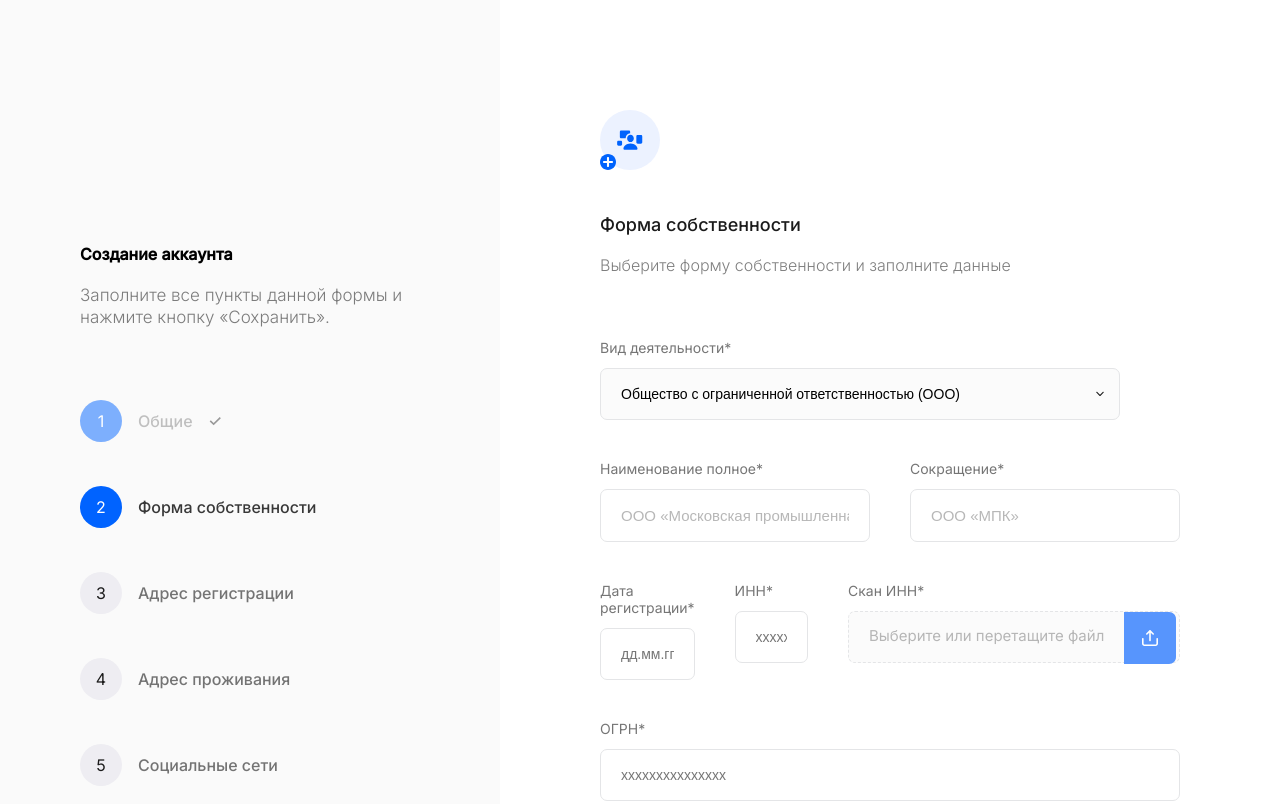
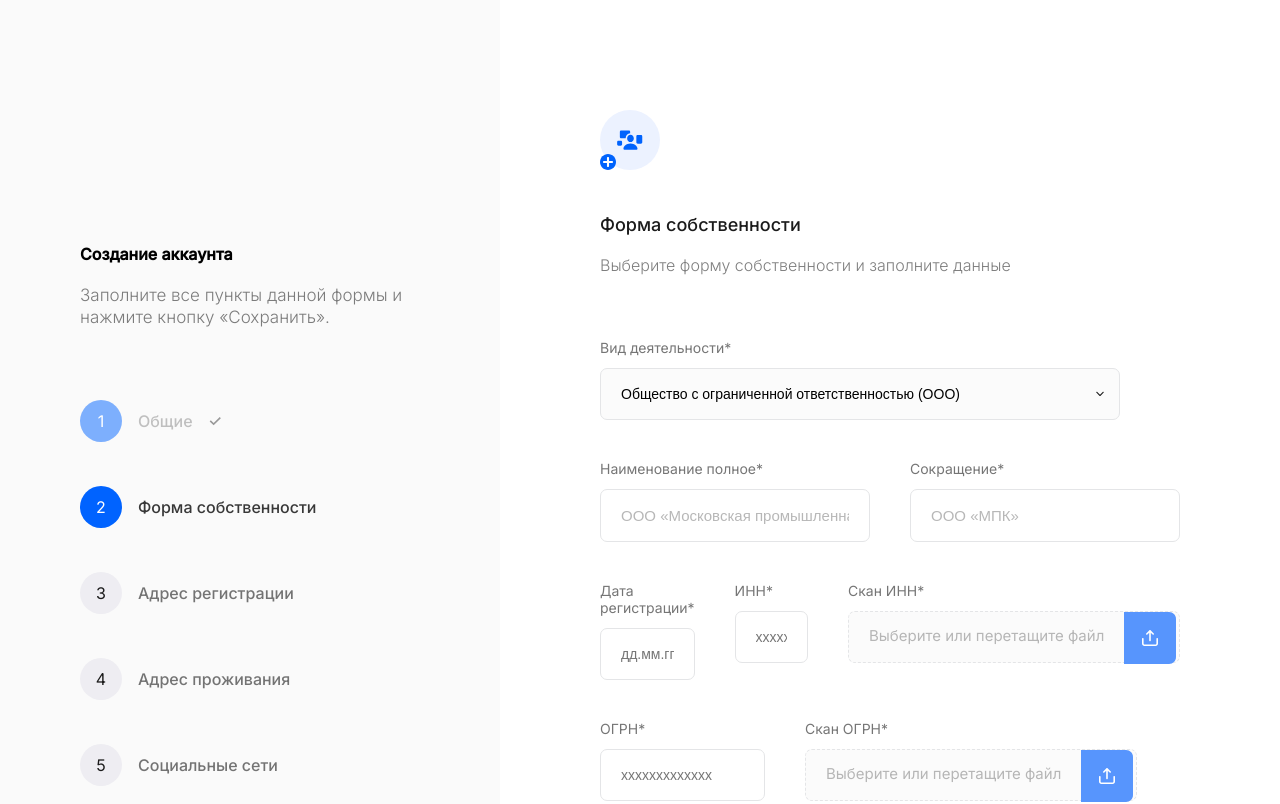
Before and after one commit to grigorydobrenko/form-filling-service, a React (Create React App) app: page / in a window 1280 px wide. Shown: the top 804 px of the page. Built offline with nearby package versions, Linux system fonts and the light colour scheme.

Commit message:
fix: fix Dropzone validation

```diff
--- a/src/components/Dropzone/Dropzone.tsx
+++ b/src/components/Dropzone/Dropzone.tsx
@@ -13,11 +13,12 @@ interface InputDropzoneProps {
     setValue?: UseFormSetValue<OwnershipData>;
     setError?: UseFormSetError<OwnershipData>;
     clearErrors?: UseFormClearErrors<OwnershipData>;
+    isSubmitted?:boolean;
 }
 
 const InputDropzone = forwardRef<HTMLDivElement, InputDropzoneProps>((props, ref) => {
 
-    const {name, setValue, setError, clearErrors} = props
+    const {name, setValue, setError, clearErrors, isSubmitted} = props
 
     const [file, setFile] = useState({preview: '', raw: ''});
 
@@ -39,13 +40,13 @@ const InputDropzone = forwardRef<HTMLDivElement, InputDropzoneProps>((props, ref
     }
 
     useEffect(() => {
-        if (setError) {
-            setError(name as keyof OwnershipData, {
+        if (isSubmitted && !file.raw ) {
+            setError?.(name as keyof OwnershipData, {
                 type: "manual",
                 message: "Обязательное поле"
             })
         }
-    }, [setError])
+    }, [isSubmitted, file.raw])
 
     return (
         <div ref={ref} {...getRootProps({className: styles.dropzone})}>
--- a/src/hooks/useOwnershipForm.ts
+++ b/src/hooks/useOwnershipForm.ts
@@ -8,11 +8,12 @@ const useOwnershipForm = () => {
     const {
         register,
         handleSubmit,
-        formState: {errors, dirtyFields},
+        formState: {errors, dirtyFields, isSubmitted, touchedFields},
         setError,
         clearErrors,
         setValue,
-        watch
+        watch,
+        getValues
     } = useForm<OwnershipData>();
 
     const dispatch = useAppDispatch()
@@ -20,6 +21,7 @@ const useOwnershipForm = () => {
     const onSubmit: SubmitHandler<OwnershipData> = data => {
         dispatch(setOwnershipData({ownershipData: data}))
         dispatch(setStep({currentStep: 3}))
+
     }
 
     const validationScheme = {
@@ -45,7 +47,7 @@ const useOwnershipForm = () => {
     return {
         register,
         handleSubmit,
-        formState: {errors, dirtyFields},
+        formState: {errors, dirtyFields, isSubmitted, touchedFields},
         setError,
         clearErrors,
         setValue,
@@ -55,7 +57,7 @@ const useOwnershipForm = () => {
         dateMaskValidationScheme,
         dispatch,
         watch,
-
+        getValues
     }
 };
 
--- a/src/pages/OnwershipPage/LLCPage/LLCForm/LLCForm.module.scss
+++ b/src/pages/OnwershipPage/LLCPage/LLCForm/LLCForm.module.scss
@@ -5,3 +5,7 @@
   display: flex;
   justify-content: space-between;
 }
+
+.ogrn {
+  max-width: 165px;
+}
--- a/src/pages/OnwershipPage/LLCPage/LLCForm/LLCForm.tsx
+++ b/src/pages/OnwershipPage/LLCPage/LLCForm/LLCForm.tsx
@@ -20,7 +20,7 @@ const LlCForm = (): JSX.Element => {
     const {
         register,
         handleSubmit,
-        formState: {errors, dirtyFields},
+        formState: {errors, dirtyFields, isSubmitted, touchedFields},
         setError,
         clearErrors,
         setValue,
@@ -28,7 +28,8 @@ const LlCForm = (): JSX.Element => {
         validationScheme,
         numMaskValidationScheme,
         dateMaskValidationScheme,
-        watch
+        watch,
+        getValues
     } = useOwnershipForm()
 
     const {setOwnerShip} = useSetOwnerShip()
@@ -63,7 +64,14 @@ const LlCForm = (): JSX.Element => {
     }, [inn])
 
     return (
-        <form onSubmit={handleSubmit(onSubmit)}>
+        <form onSubmit={handleSubmit((e)=>{
+            const innImg =getValues('innImg')
+            const ogrnImg =getValues('ogrnImg')
+
+            if ( innImg && ogrnImg ){
+                onSubmit(e)
+            }
+        })}>
             <div className={style.row}>
                 <Label label={'Вид деятельности*'} className={globalStyle.activity_select}>
                     <Select options={OWNERSHIP} onChangeOption={setOwnerShip} value={activity}/>
@@ -103,18 +111,24 @@ const LlCForm = (): JSX.Element => {
                 </Label>
                 <Label label={'Скан ИНН*'}>
                     <InputDropzone
-                        setValue={setValue} name={'innImg'} setError={setError} clearErrors={clearErrors}
+                        setValue={setValue} name={'innImg'} setError={setError} clearErrors={clearErrors} isSubmitted={isSubmitted} touchedFields={touchedFields}
                     />
                     {errors.innImg && <span className={globalStyles.red}>{errors.innImg.message}</span>}
                 </Label>
             </div>
             <div className={style.row}>
-                <Label label={'ОГРН*'}>
-                    <InputWithMask mask='999999999999999' maskPlaceholder='х'
-                                   placeholder={'ххххххххххххххх'}
+                <Label label={'ОГРН*'} className={style.ogrn}>
+                    <InputWithMask mask='9999999999999' maskPlaceholder='х'
+                                   placeholder={'xxxxxxxxxxxxx'}
                                    {...register('ogrn', numMaskValidationScheme)}
                     />
                     {errors.ogrn && <span className={globalStyles.red}>{errors.ogrn.message}</span>}
+                </Label>
+                <Label label={'Скан ОГРН*'}>
+                    <InputDropzone
+                        setValue={setValue} name={'ogrnImg'} setError={setError} clearErrors={clearErrors} isSubmitted={isSubmitted} touchedFields={touchedFields}
+                    />
+                    {errors.ogrnImg && <span className={globalStyles.red}>{errors.ogrnImg.message}</span>}
                 </Label>
             </div>
             <div className={style.llc_buttons}>
```
